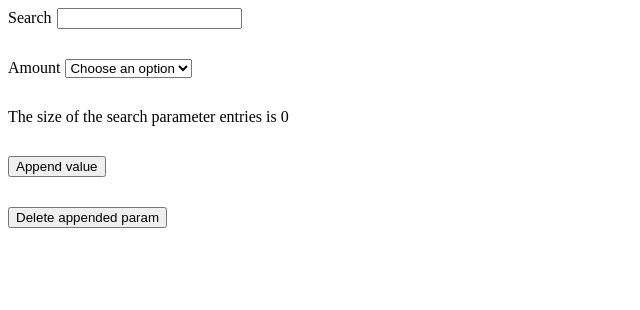
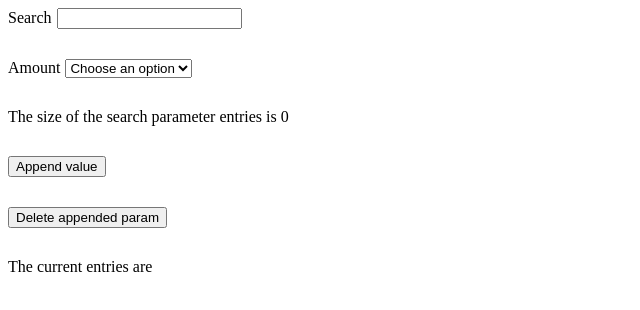
Before and after one commit to CameronStAmant/URLSearchParams, a React (Vite) app: page / in a window 1280 px wide. Shown: the top 310 px of the page, without its empty margins (0-640 px from the left). Built offline with nearby package versions, Linux system fonts and the light colour scheme.

Commit message:
Add entries method

```diff
--- a/src/App.tsx
+++ b/src/App.tsx
@@ -2,6 +2,7 @@ import { useEffect, useState } from "react";
 import {
   appendParams,
   deleteAppendedParam,
+  getEntries,
   getSizeOfSearchParameters,
   getURLSearchParams,
   writeURLSearchParams,
@@ -26,6 +27,8 @@ function App() {
       return { ...params, ...{ [key]: e.target.value } };
     });
   };
+
+  const entries = getEntries(queryParams);
 
   return (
     <div className="root">
@@ -80,6 +83,18 @@ function App() {
       >
         Delete appended param
       </button>
+      <div>
+        <span>The current entries are</span>
+        {entries.map((item) => {
+          for (const [key, value] of Object.entries(item)) {
+            return (
+              <div>
+                Key: {key}, Value: {value}
+              </div>
+            );
+          }
+        })}
+      </div>
     </div>
   );
 }
--- a/src/URLSearchParams.ts
+++ b/src/URLSearchParams.ts
@@ -49,3 +49,12 @@ export const deleteAppendedParam = (
   window.history.replaceState(null, "", `?${params}`);
   handleChange(getURLSearchParams());
 };
+
+export const getEntries = (newParams: Partial<Params>) => {
+  const params = new URLSearchParams(newParams);
+  let list = [];
+  for (const [key, value] of params.entries()) {
+    list.push({ [key]: value });
+  }
+  return list;
+};
```
